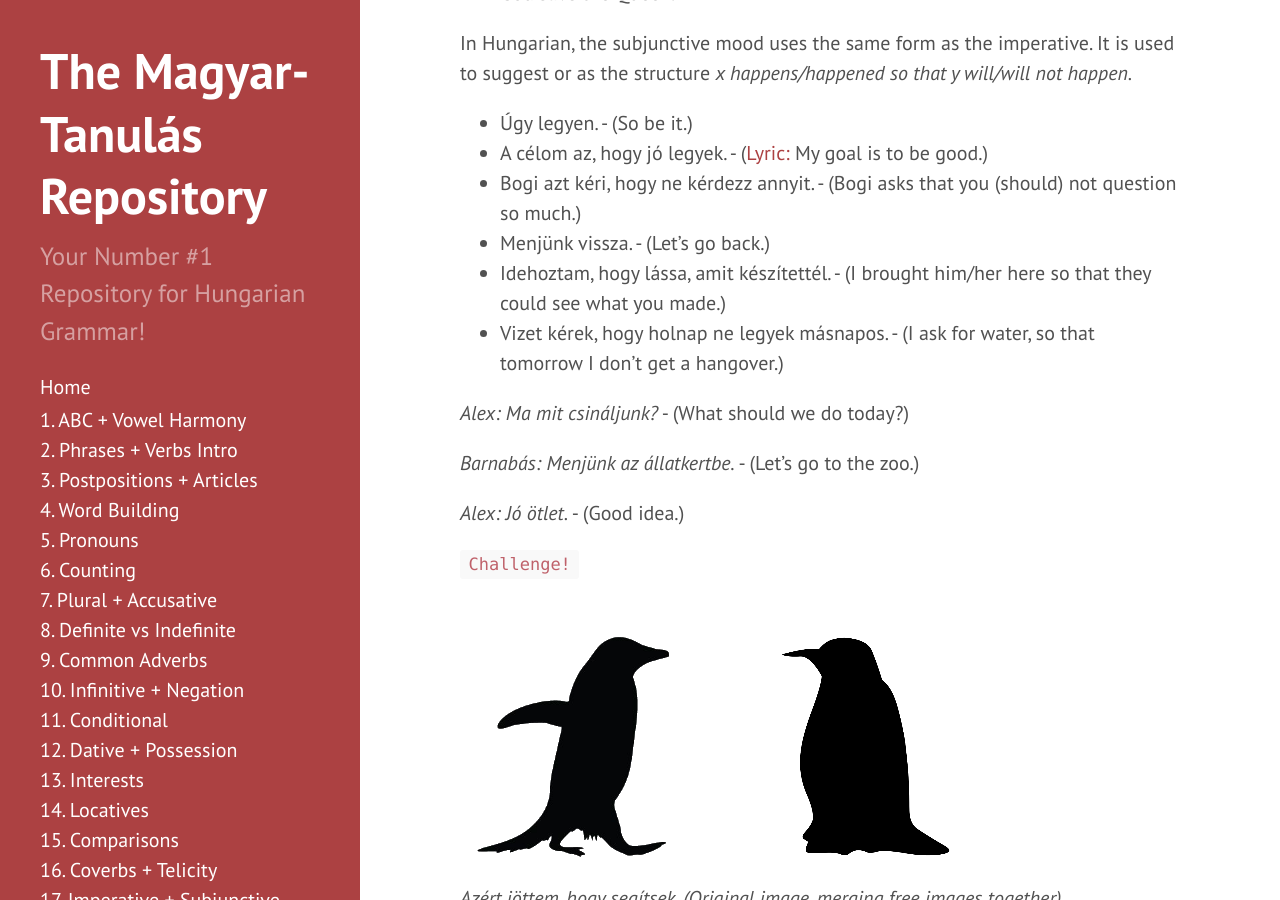
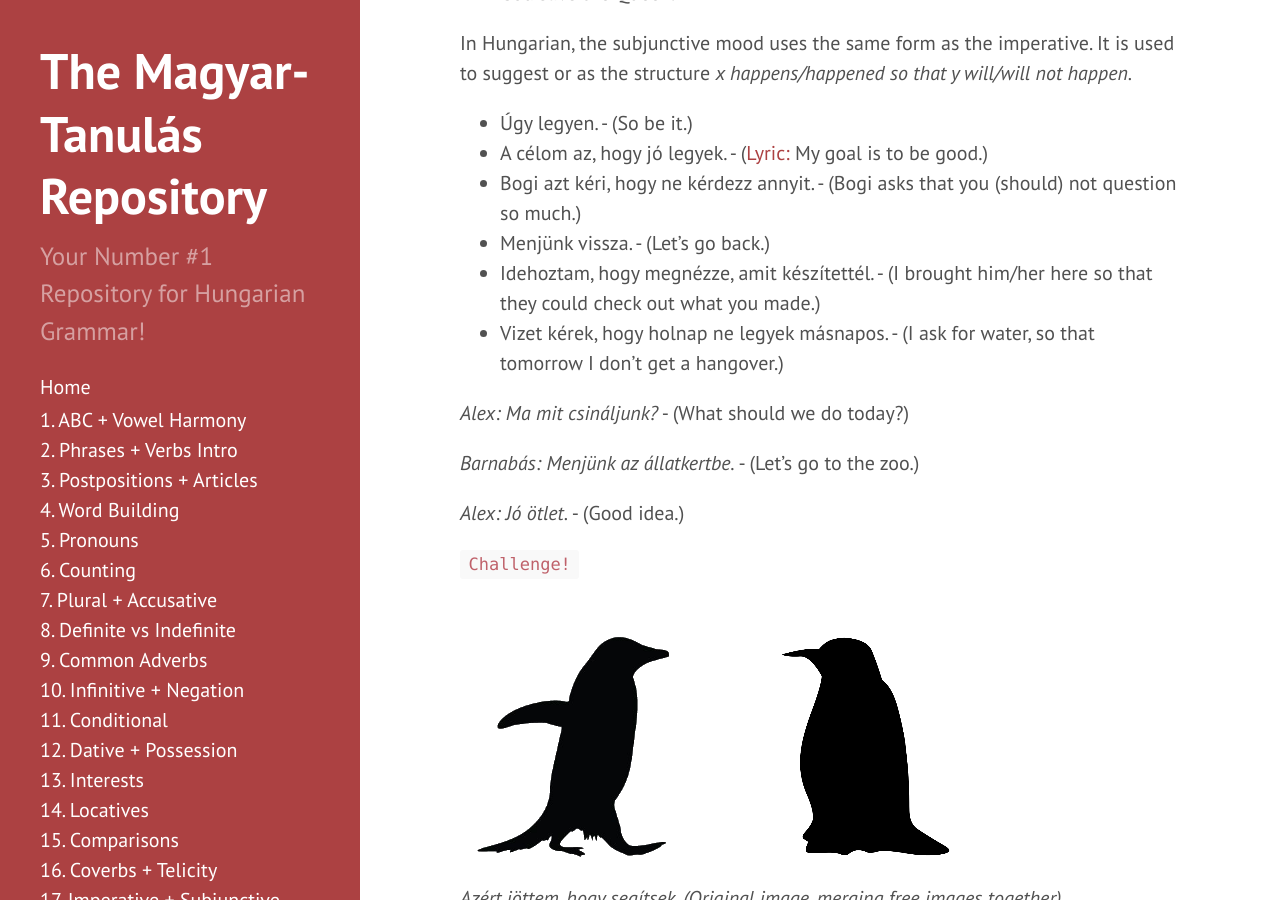
Before and after one commit to Magyartanulas/magyartanulas.github.io, a Jekyll site: the page built from imperative_subjunctive.md, in a window 1280 px wide and 900 px high, scrolled down 3016 px. Built offline with Jekyll 4.4.1, drawn with Linux system fonts in a browser that asks for light colours; comment, search, counter and statistics services are not loaded.

Commit message:
Update imperative_subjunctive.md

```diff
--- a/imperative_subjunctive.md
+++ b/imperative_subjunctive.md
@@ -158,7 +158,7 @@ In Hungarian, the subjunctive mood uses the same form as the imperative. It is u
 * A célom az, hogy jó legyek. - ([Lyric:](http://www.zeneszoveg.hu/dalszoveg/56267/rajzfilm-slagerek/pokemon---indigo-liga---szerezd-meg-hat-mind-zeneszoveg.html) My goal is to be good.)
 * Bogi azt kéri, hogy ne kérdezz annyit. - (Bogi asks that you (should) not question so much.)
 * Menjünk vissza. - (Let's go back.)
-* Idehoztam, hogy lássa, amit készítettél. - (I brought him/her here so that they could see what you made.)
+* Idehoztam, hogy megnézze, amit készítettél. - (I brought him/her here so that they could check out what you made.)
 * Vizet kérek, hogy holnap ne legyek másnapos. - (I ask for water, so that tomorrow I don't get a hangover.)
 
 *Alex: Ma mit csináljunk?* - (What should we do today?)
```
